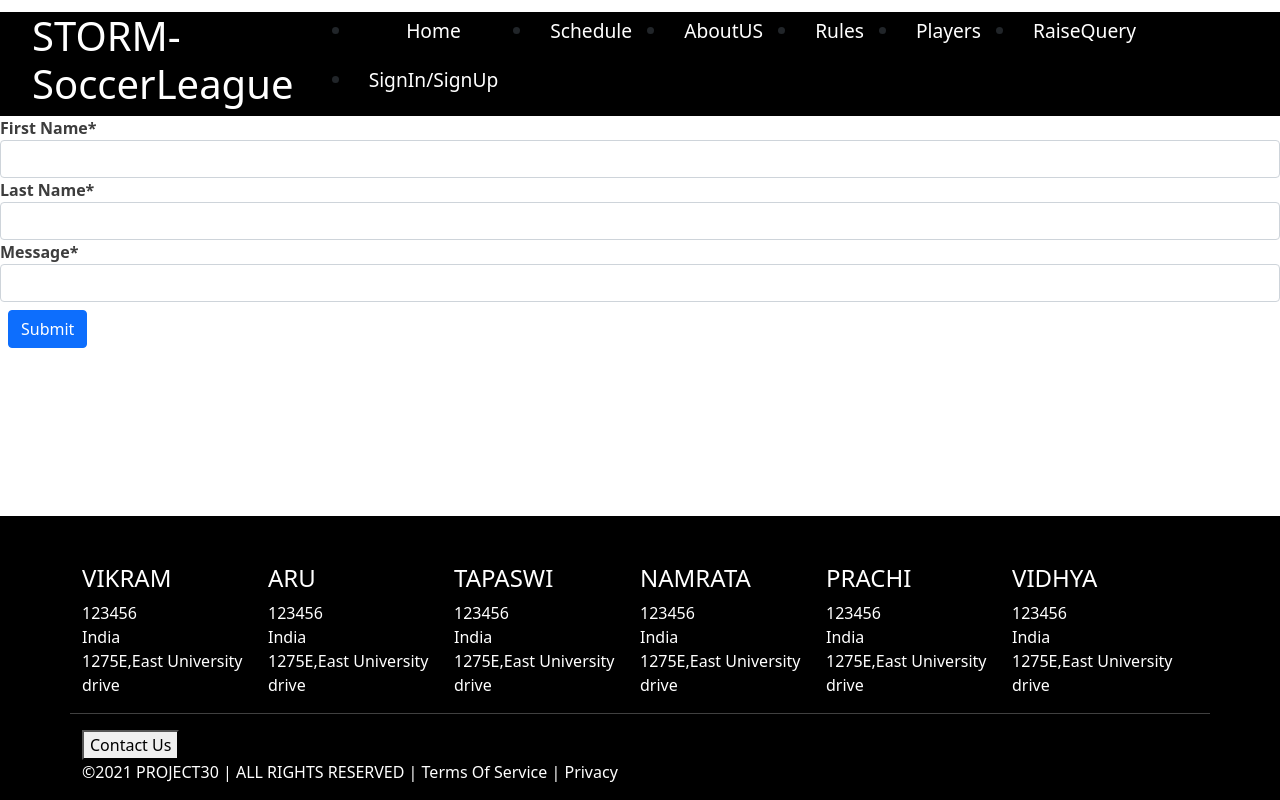
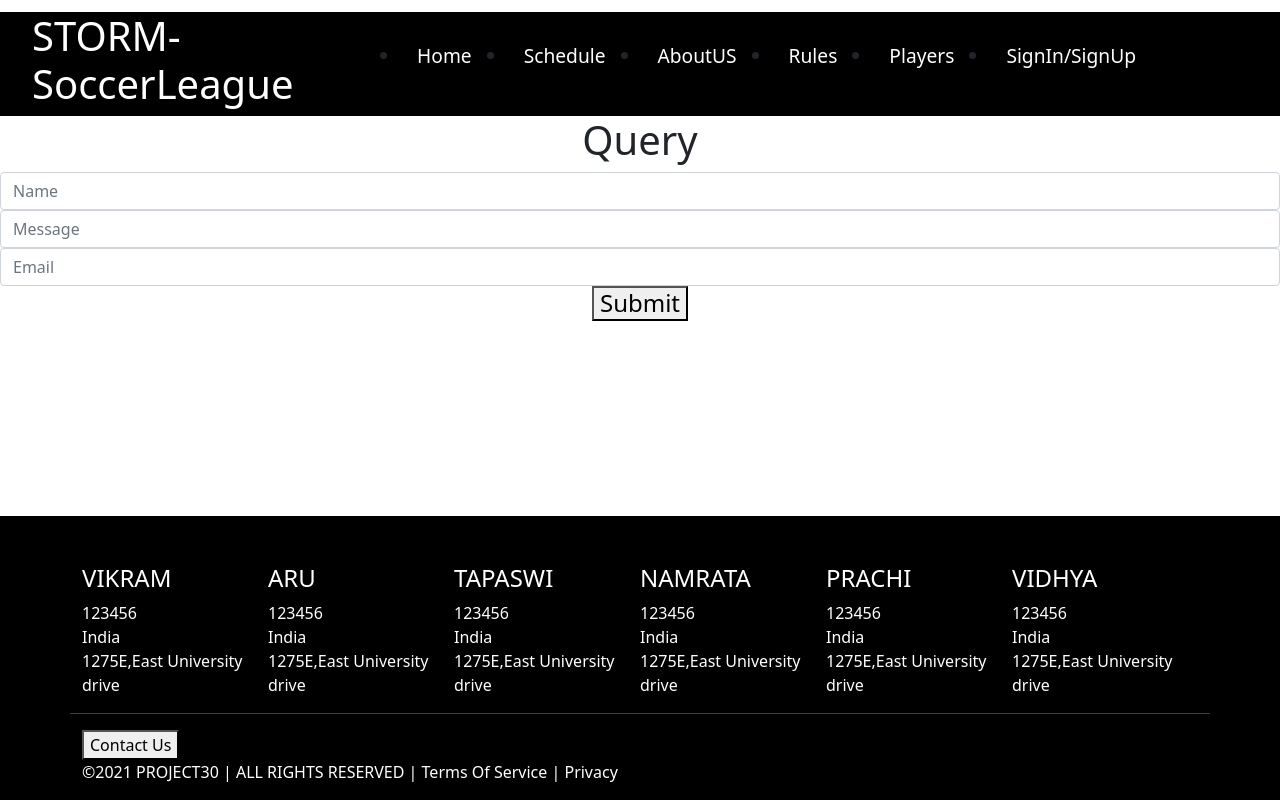
Before and after one commit to araghuw2/SER515-30-STORM-SoccerLeague, a React (Create React App) app in the folder SoccerTournamentFrontend/: page /query in a window 1280 px wide. Built offline with nearby package versions, Linux system fonts and the light colour scheme.

Commit message:
Send email button

```diff
--- a/SoccerTournamentFrontend/src/components/navBar.jsx
+++ b/SoccerTournamentFrontend/src/components/navBar.jsx
@@ -29,14 +29,6 @@ class NavBar extends Component {
                 </li>
               );
             })}
-
-            {
-              <li>
-                <NavLink className={menuItems[11].cName} to={menuItems[11].url}>
-                  {menuItems[11].title}
-                </NavLink>
-              </li>
-            }
 
             {this.props.isSignedIn == true ? (
               <li>
--- a/SoccerTournamentFrontend/src/raiseQuery.jsx
+++ b/SoccerTournamentFrontend/src/raiseQuery.jsx
@@ -1,78 +1,81 @@
-import React, { Component } from "react";
-class RaiseQuery extends Component {
-  state = {
-    account: {
-      firstname: "",
-      lastname: "",
-    },
-    error: {},
+import React from "react";
+import { useState } from "react";
+import { send } from "emailjs-com";
+import { init } from "emailjs-com";
+// import { Alert } from 'react-alert';
+
+init("user_QTZCB98LDM5l2yKtPDwAe");
+
+function RaiseQuery() {
+  const [toSend, setToSend] = useState({
+    from_name: "",
+    message: "",
+    reply_to: "",
+  });
+
+  const onSubmit = (e) => {
+    e.preventDefault();
+    send(
+      "service_9h3s38o",
+      "template_kfb68gi",
+      toSend,
+      "user_QTZCB98LDM5l2yKtPDwAe"
+    )
+      .then((response) => {
+        console.log("SUCCESS", response.status, response.text);
+      })
+      .catch((err) => {
+        console.log("FAILED", err);
+      });
+    alert("An email has been sent.");
   };
 
-  validate = () => {
-    let account = this.state.account;
-    let isValid = true;
-    let error = {};
-    if (!account["firstname"]) {
-      isValid = false;
-      error["firstname"] = "Firstname is mandatory";
-    }
-    if (!account["lastname"]) {
-      isValid = false;
-      error["lastname"] = "Lastname is mandatory";
-    }
-
-    this.setState({
-      error: error,
-    });
-    return isValid;
-  };
-  handleSubmit = (e) => {
-    e.preventDefault(); //For stopping the whole reload of page
-    const error = this.validate();
-    console.log(error);
-
-    //if (error) return;
-    if (error) {
-      let account = {};
-      account["firstname"] = "";
-      account["lastname"] = "";
-      this.setState({ account: account });
-    }
-
-    console.log("Submitteed");
+  const handleChange = (e) => {
+    setToSend({ ...toSend, [e.target.name]: e.target.value });
   };
 
-  render() {
   return (
-      //<Popup position="right center">
-      <form onSubmit={this.handleSubmit}>
+    <div>
+      <center>
+        <h1>Query</h1>
+        <form onSubmit={onSubmit}>
           <div className="form-group">
-          <label>
-            <b>First Name*</b>
-          </label>
-          <input type="text" className="form-control" />
-          <div className="text-danger">{this.state.error.firstname}</div>
+            <input
+              className="form-control"
+              type="text"
+              name="from_name"
+              placeholder="Name"
+              value={toSend.from_name}
+              onChange={handleChange}
+            />
           </div>
-
           <div className="form-group">
-          <label>
-            <b>Last Name*</b>
-          </label>
-          <input type="text" className="form-control" />
-          <div className="text-danger">{this.state.error.lastname}</div>
+            <input
+              className="form-control"
+              type="text"
+              name="message"
+              placeholder="Message"
+              value={toSend.message}
+              onChange={handleChange}
+            />
           </div>
-
           <div className="form-group">
-          <label>
-            <b>Message*</b>
-          </label>
-          <input type="msg" className="form-control" />
+            <input
+              className="form-control"
+              type="text"
+              name="reply_to"
+              placeholder="Email"
+              value={toSend.reply_to}
+              onChange={handleChange}
+            />
           </div>
-        <button className="btn btn-primary m-2">Submit</button>
+          <h4>
+            <button type="submit">Submit</button>
+          </h4>
         </form>
-      //</Popup>
+      </center>
+    </div>
   );
-  }
 }
 
 export default RaiseQuery;
```
Lines whose indentation alone changed are shown as unchanged.
